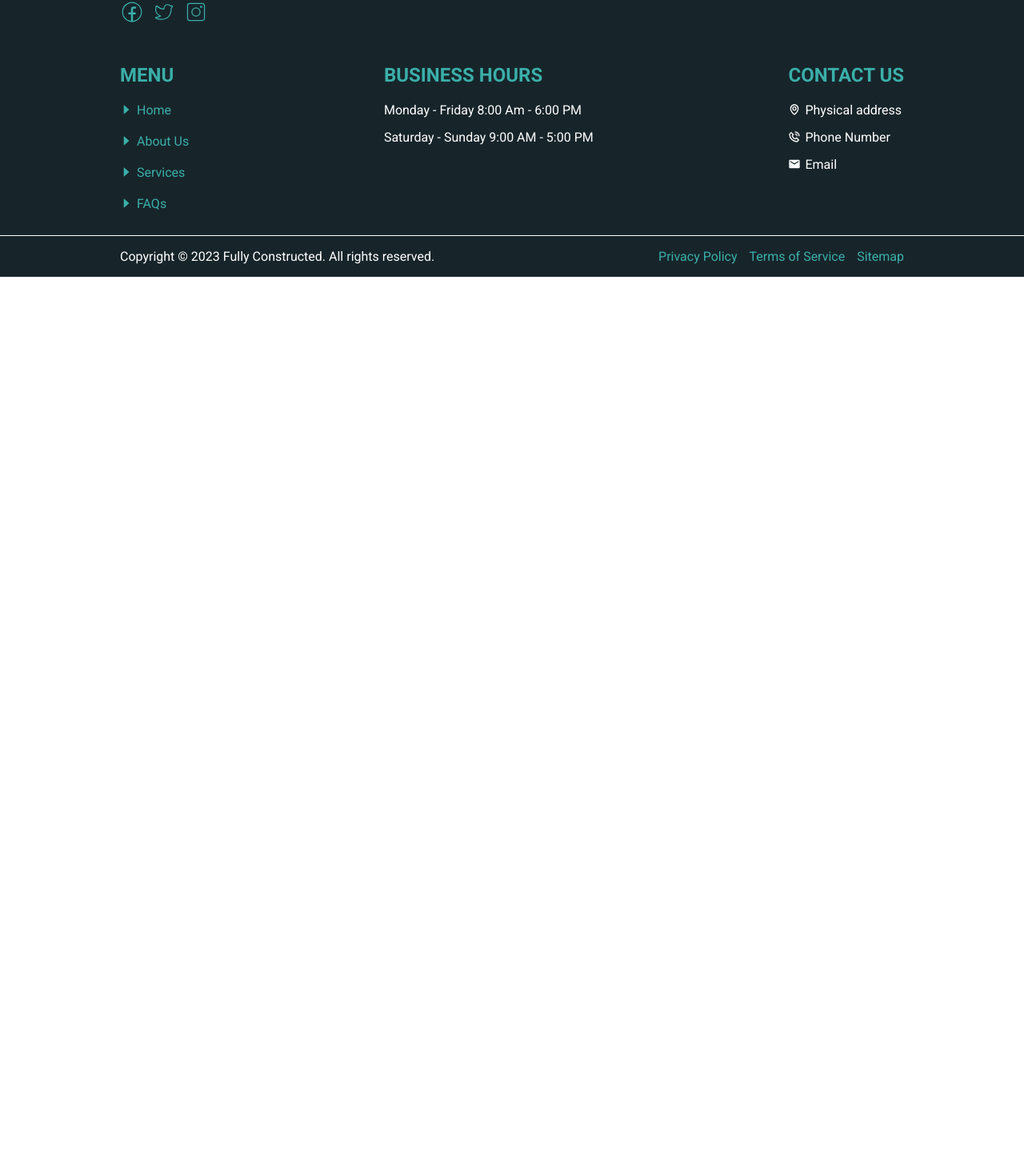
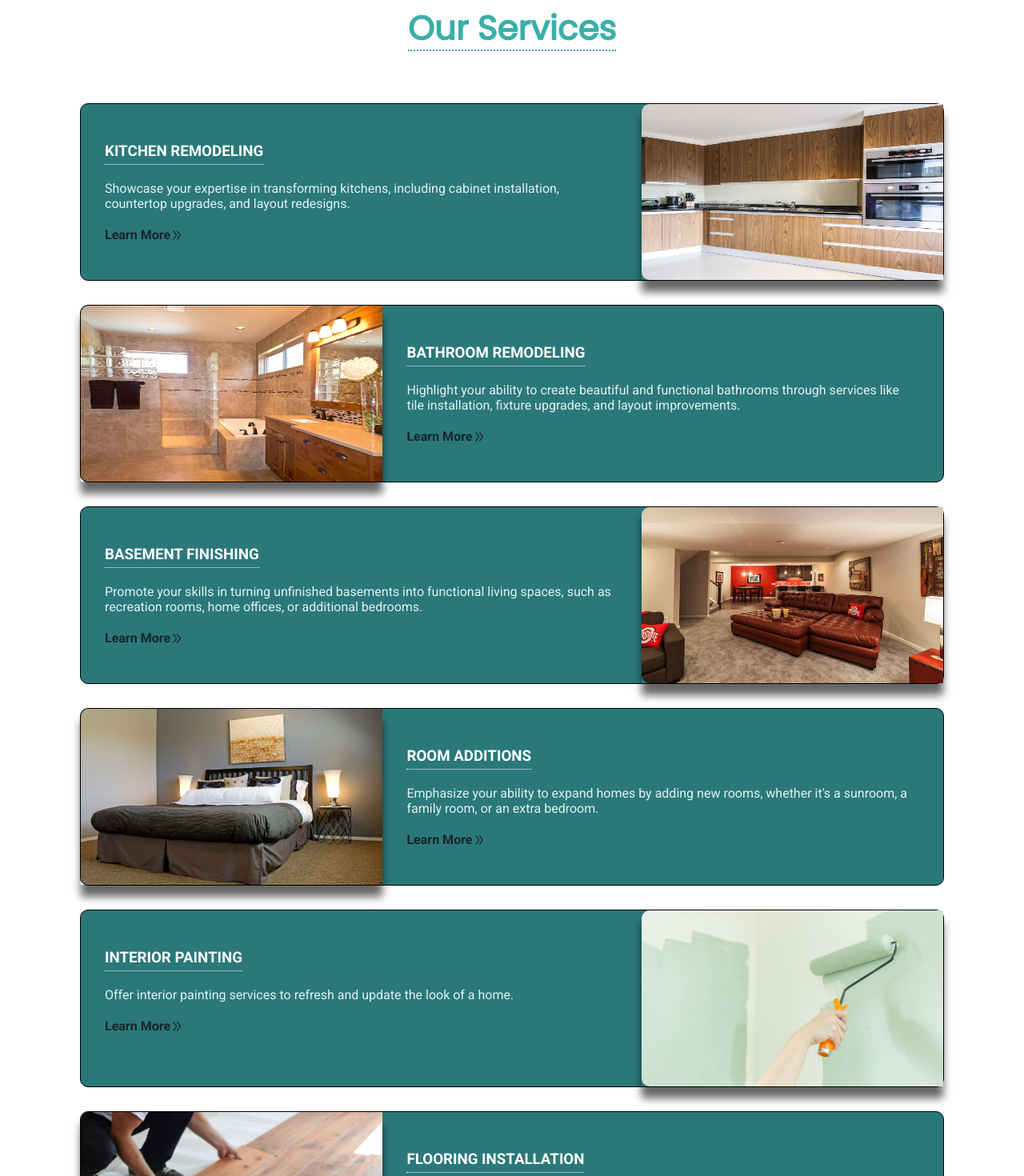
Before and after one commit to Wahaj-Ali/construction-web, a React (Create React App) app: page /services in a window 1280 px wide. Shown: the part 140-1610 px from the top of the page at 80% size. Before the commit the page ends 800 px from the top, so only its background shows below. Built offline with nearby package versions, Linux system fonts and the light colour scheme.

Commit message:
Create services page.

```diff
--- a/src/App.js
+++ b/src/App.js
@@ -7,6 +7,7 @@ import AboutUs from './Pages/AboutUs/AboutUs';
 import Footer from './Components/Footer/Footer';
 import ContactUs from './Pages/ContactUs/ContactUs';
 import FAQs from './Pages/FAQs/FAQs';
+import Services from './Pages/Services/Services';
 
 
 function App() {
@@ -19,6 +20,7 @@ function App() {
         <Route path="/about_us" element={<AboutUs />} />
         <Route path='contact_us' element={<ContactUs />}/>
         <Route path='/FAQs' element={<FAQs />}/>
+        <Route path='/services' element={<Services />} />
         </Routes>
         <Footer />
       </Router>
--- a/src/Components/ServiceOverview/ServiceOverview.jsx
+++ b/src/Components/ServiceOverview/ServiceOverview.jsx
@@ -3,7 +3,7 @@ import { Link } from 'react-router-dom';
 import { AiOutlineDoubleRight } from 'react-icons/ai';
 import './ServiceOverview.css';
 
-const ServiceOverview = ({ sImg, sName, sDesc, sLink }) => {
+const ServiceOverview = ({ sImg, sName, sDesc, sLink, currentPage }) => {
     return (
         <div className='serviceOverview'>
             <div className="sImg">
@@ -11,14 +11,16 @@ const ServiceOverview = ({ sImg, sName, sDesc, sLink }) => {
             </div>
             <div className="serviceData">
                 <div className="sHead">
-                    <Link to={`services/${sLink}`} className='link' id='nameLink'><h3>{sName}</h3></ Link>
+                {currentPage === "home" &&<Link to={`services/${sLink}`} className='link' id='nameLink'><h3>{sName}</h3></ Link>}
+                {currentPage === "services" &&<Link to={`${sLink}`} className='link' id='nameLink'><h3>{sName}</h3></ Link>}
                 </div>
 
                 <div className="sDesc">
                     <p>{sDesc}</p>
                 </div>
 
-                <Link to={`services/${sLink}`} className='link'><p className="seeMoreBtn">Learn More <AiOutlineDoubleRight /></p></Link>
+                {currentPage === "home" &&<Link to={`services/${sLink}`} className='link'><p className="seeMoreBtn">Learn More <AiOutlineDoubleRight /></p></Link>}
+                {currentPage === "services" &&<Link to={`${sLink}`} className='link'><p className="seeMoreBtn">Learn More <AiOutlineDoubleRight /></p></Link>}
             </div>
         </div>
     )
--- a/src/Pages/Home/Home.jsx
+++ b/src/Pages/Home/Home.jsx
@@ -9,9 +9,9 @@ import room from '../../Assets/Room Additions.jpg';
 import interior from '../../Assets/Interior Painting.jpg';
 import floor from '../../Assets/Flooring Installation.jpg';
 import carpentry from '../../Assets/Carpentry and Trim Work.jpg';
-import './Home.css';
 import AbWCU from '../../Components/AbtWCU/AbWCU';
 import Testimonials from '../../Components/Testimonials/Testimonials';
+import './Home.css';
 
 const Home = () => {
     return (
@@ -42,24 +42,22 @@ const Home = () => {
                 </div>
 
                 <div className="hsSec">
-                    <ServiceOverview sImg={kitchen} sName="Kitchen Remodeling" sDesc="Showcase your expertise in transforming kitchens, including cabinet installation, countertop upgrades, and layout redesigns." sLink="kitchen-remodeling" />
+                    <ServiceOverview sImg={kitchen} currentPage="home" sName="Kitchen Remodeling" sDesc="Showcase your expertise in transforming kitchens, including cabinet installation, countertop upgrades, and layout redesigns." sLink="kitchen-remodeling" />
 
-                    <ServiceOverview sImg={bath} sName="Bathroom Remodeling" sDesc="Highlight your ability to create beautiful and functional bathrooms through services like tile installation, fixture upgrades, and layout improvements." sLink="bathroom-remodeling"/>
+                    <ServiceOverview sImg={bath} currentPage="home" sName="Bathroom Remodeling" sDesc="Highlight your ability to create beautiful and functional bathrooms through services like tile installation, fixture upgrades, and layout improvements." sLink="bathroom-remodeling"/>
 
-                    <ServiceOverview sImg={basement} sName="Basement Finishing" sDesc="Promote your skills in turning unfinished basements into functional living spaces, such as recreation rooms, home offices, or additional bedrooms." sLink="basement-finishing"/>
+                    <ServiceOverview sImg={basement} currentPage="home" sName="Basement Finishing" sDesc="Promote your skills in turning unfinished basements into functional living spaces, such as recreation rooms, home offices, or additional bedrooms." sLink="basement-finishing"/>
 
-                    <ServiceOverview sImg={room} sName="Room Additions" sDesc="Emphasize your ability to expand homes by adding new rooms, whether it's a sunroom, a family room, or an extra bedroom." sLink="room-additions" />
+                    <ServiceOverview sImg={room} currentPage="home" sName="Room Additions" sDesc="Emphasize your ability to expand homes by adding new rooms, whether it's a sunroom, a family room, or an extra bedroom." sLink="room-additions" />
 
-                    <ServiceOverview sImg={interior} sName="Interior Painting" sDesc="Offer interior painting services to refresh and update the look of a home." sLink="interior-painting"/>
+                    <ServiceOverview sImg={interior} currentPage="home" sName="Interior Painting" sDesc="Offer interior painting services to refresh and update the look of a home." sLink="interior-painting"/>
 
-                    <ServiceOverview sImg={floor} sName="Flooring Installation" sDesc="Showcase your expertise in installing various types of flooring, such as hardwood, tile, laminate, or carpet." sLink="flooring-installation"/>
+                    <ServiceOverview sImg={floor} currentPage="home" sName="Flooring Installation" sDesc="Showcase your expertise in installing various types of flooring, such as hardwood, tile, laminate, or carpet." sLink="flooring-installation"/>
 
-                    <ServiceOverview sImg={carpentry} sName="Carpentry and Trim Work" sDesc="Highlight your craftsmanship in custom carpentry, including trim, crown molding, and built-in cabinets." sLink="carpentary-and-trimwork"/>
+                    <ServiceOverview sImg={carpentry} currentPage="home" sName="Carpentry and Trim Work" sDesc="Highlight your craftsmanship in custom carpentry, including trim, crown molding, and built-in cabinets." sLink="carpentary-and-trimwork"/>
                 </div>
 
                 <AbWCU />
-
-
             </div>
         </>
     )
--- /dev/null
+++ b/src/Pages/Services/Services.css
@@ -0,0 +1,3 @@
+.sericePage {
+    margin-top: 100px;
+}
--- /dev/null
+++ b/src/Pages/Services/Services.jsx
@@ -0,0 +1,38 @@
+import React from 'react';
+import kitchen from '../../Assets/Kitchen Remodeling.jpg';
+import bath from '../../Assets/Bathroom Remodeling.jpg';
+import basement from '../../Assets/Basement Finishing.jpg';
+import room from '../../Assets/Room Additions.jpg';
+import interior from '../../Assets/Interior Painting.jpg';
+import floor from '../../Assets/Flooring Installation.jpg';
+import carpentry from '../../Assets/Carpentry and Trim Work.jpg';
+import ServiceOverview from '../../Components/ServiceOverview/ServiceOverview';
+import './Services.css';
+
+const Services = () => {
+    return (
+        <div className="servicesOverview sericePage">
+            <div className="homeHeading">
+                <h2>Our Services</h2>
+            </div>
+
+            <div className="hsSec">
+                <ServiceOverview sImg={kitchen} currentPage="services" sName="Kitchen Remodeling" sDesc="Showcase your expertise in transforming kitchens, including cabinet installation, countertop upgrades, and layout redesigns." sLink="kitchen-remodeling" />
+
+                <ServiceOverview sImg={bath} currentPage="services" sName="Bathroom Remodeling" sDesc="Highlight your ability to create beautiful and functional bathrooms through services like tile installation, fixture upgrades, and layout improvements." sLink="bathroom-remodeling" />
+
+                <ServiceOverview sImg={basement} currentPage="services" sName="Basement Finishing" sDesc="Promote your skills in turning unfinished basements into functional living spaces, such as recreation rooms, home offices, or additional bedrooms." sLink="basement-finishing" />
+
+                <ServiceOverview sImg={room} currentPage="services" sName="Room Additions" sDesc="Emphasize your ability to expand homes by adding new rooms, whether it's a sunroom, a family room, or an extra bedroom." sLink="room-additions" />
+
+                <ServiceOverview sImg={interior} currentPage="services" sName="Interior Painting" sDesc="Offer interior painting services to refresh and update the look of a home." sLink="interior-painting" />
+
+                <ServiceOverview sImg={floor} currentPage="services" sName="Flooring Installation" sDesc="Showcase your expertise in installing various types of flooring, such as hardwood, tile, laminate, or carpet." sLink="flooring-installation" />
+
+                <ServiceOverview sImg={carpentry} currentPage="services" sName="Carpentry and Trim Work" sDesc="Highlight your craftsmanship in custom carpentry, including trim, crown molding, and built-in cabinets." sLink="carpentary-and-trimwork" />
+            </div>
+        </div>
+    )
+}
+
+export default Services
```
